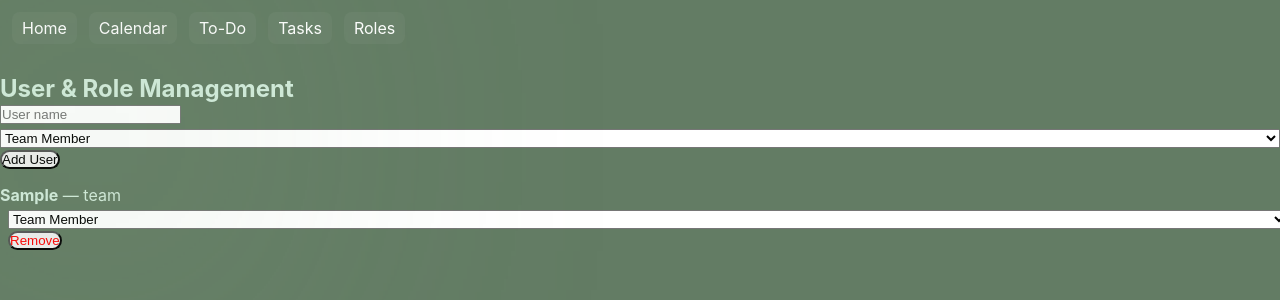
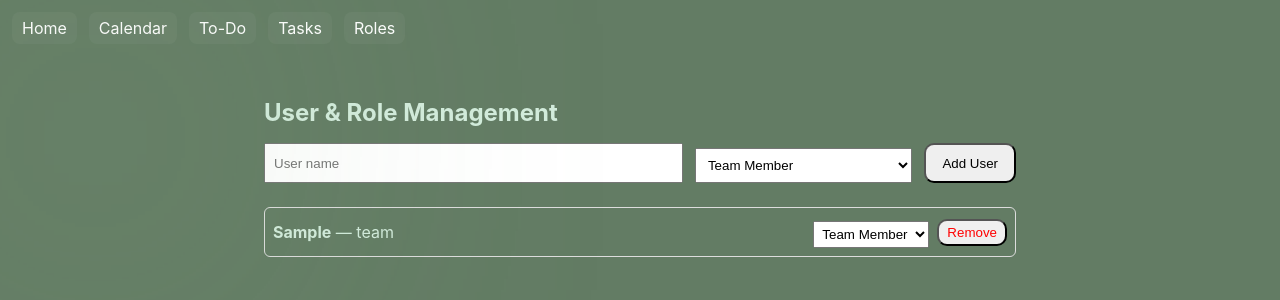
Before and after one commit to Camille-M1/create-react-app, a React (Create React App) app: page /roles in a window 1280 px wide. Both pictures are taken after typing "Sample" into the empty fields and a click on the button "Add User". Shown: the top 300 px of the page. Built offline with nearby package versions, Linux system fonts and the light colour scheme.

Commit message:
roles page

```diff
--- a/src/RolesPage.js
+++ b/src/RolesPage.js
@@ -1,6 +1,6 @@
 import React, { useState } from "react";
 
-const RolesPage = ({ users, setUsers }) => {
+const RolesPage = ({ users = [], setUsers }) => {
   const [name, setName] = useState("");
   const [role, setRole] = useState("team");
 
@@ -21,11 +21,7 @@ const RolesPage = ({ users, setUsers }) => {
   };
 
   const changeRole = (id, newRole) => {
-    setUsers(
-      users.map((user) =>
-        user.id === id ? { ...user, role: newRole } : user
-      )
-    );
+    setUsers(users.map((user) => (user.id === id ? { ...user, role: newRole } : user)));
   };
 
   const removeUser = (id) => {
@@ -33,49 +29,71 @@ const RolesPage = ({ users, setUsers }) => {
   };
 
   return (
-    <div className="page">
-      <h2>User & Role Management</h2>
+    <div style={{ padding: "24px", maxWidth: "800px", margin: "0 auto" }}>
+      <h2 style={{ marginBottom: "16px" }}>User & Role Management</h2>
 
-      {/* Add user */}
-      <div style={{ marginBottom: "16px" }}>
+      {/* Add User Form */}
+      <div style={{ display: "flex", gap: "12px", marginBottom: "24px", flexWrap: "wrap" }}>
         <input
           placeholder="User name"
           value={name}
           onChange={(e) => setName(e.target.value)}
+          style={{ flex: "2", padding: "8px", minWidth: "150px" }}
         />
 
-        <select value={role} onChange={(e) => setRole(e.target.value)}>
+        <select
+          value={role}
+          onChange={(e) => setRole(e.target.value)}
+          style={{ flex: "1", padding: "8px", minWidth: "120px" }}
+        >
           <option value="team">Team Member</option>
           <option value="admin">Admin</option>
         </select>
 
-        <button onClick={addUser}>Add User</button>
+        <button onClick={addUser} style={{ padding: "8px 16px" }}>
+          Add User
+        </button>
       </div>
 
-      {/* User list */}
-      <ul>
+      {/* User List */}
+      <div style={{ display: "flex", flexDirection: "column", gap: "12px" }}>
         {users.map((user) => (
-          <li key={user.id} style={{ marginBottom: "8px" }}>
+          <div
+            key={user.id}
+            style={{
+              display: "flex",
+              alignItems: "center",
+              gap: "12px",
+              padding: "8px",
+              border: "1px solid #ddd",
+              borderRadius: "6px",
+              justifyContent: "space-between",
+            }}
+          >
+            <span>
               <strong>{user.name}</strong> — {user.role}
+            </span>
 
+            <div style={{ display: "flex", gap: "8px", alignItems: "center" }}>
               <select
                 value={user.role}
                 onChange={(e) => changeRole(user.id, e.target.value)}
-              style={{ marginLeft: "8px" }}
+                style={{ padding: "4px" }}
               >
                 <option value="team">Team Member</option>
                 <option value="admin">Admin</option>
               </select>
 
               <button
-              style={{ marginLeft: "8px", color: "red" }}
+                style={{ color: "red", padding: "4px 8px" }}
                 onClick={() => removeUser(user.id)}
               >
                 Remove
               </button>
-          </li>
+            </div>
+          </div>
         ))}
-      </ul>
+      </div>
     </div>
   );
 };
```
Lines whose indentation alone changed are shown as unchanged.
